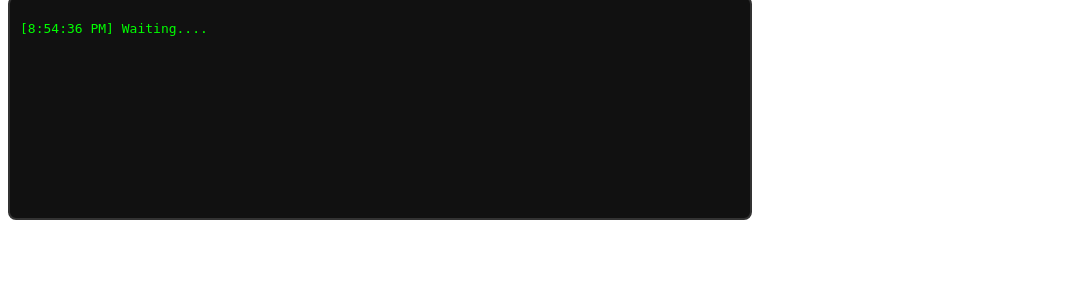
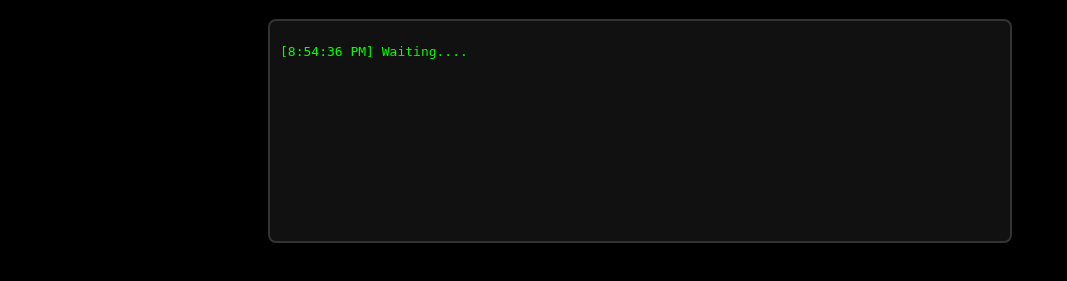
Before and after one commit to Douglasmyu/HandyVision, a Flask app: page / in a window 1280 px wide. Shown: the part 668-949 px from the top of the page, without its empty margins (0-1067 px from the left). Before the commit the page ends 888 px from the top, so only its background shows below. Run offline with Flask 3, Linux system fonts and the light colour scheme.

Commit message:
ui changes

```diff
--- a/templates/index.html
+++ b/templates/index.html
@@ -5,12 +5,24 @@
     <meta name="viewport" content="width=>, initial-scale=1.0">
     <title>HandyVision</title>
     <style>
+        body {
+          background-color: #000;
+          color: white;
+          font-family: monospace;
+          display: flex;
+          flex-direction: column;
+          align-items: center;
+          justify-content: center;
+          padding: 30px;
+        }
         #videoFeed {
           width: 720px;
           height: 560px;
           background-color: black;
           object-fit: cover;
-        }
+          border: 2px solid #444;
+          border-radius: 10px;
+    }
 
         #chatbox {
           margin-top: 20px;
@@ -23,7 +35,7 @@
           overflow-y: scroll;
           border-radius: 8px;
           border: 2px solid #333;
-        }
+    }
       </style>
 </head>
 <body>
```
